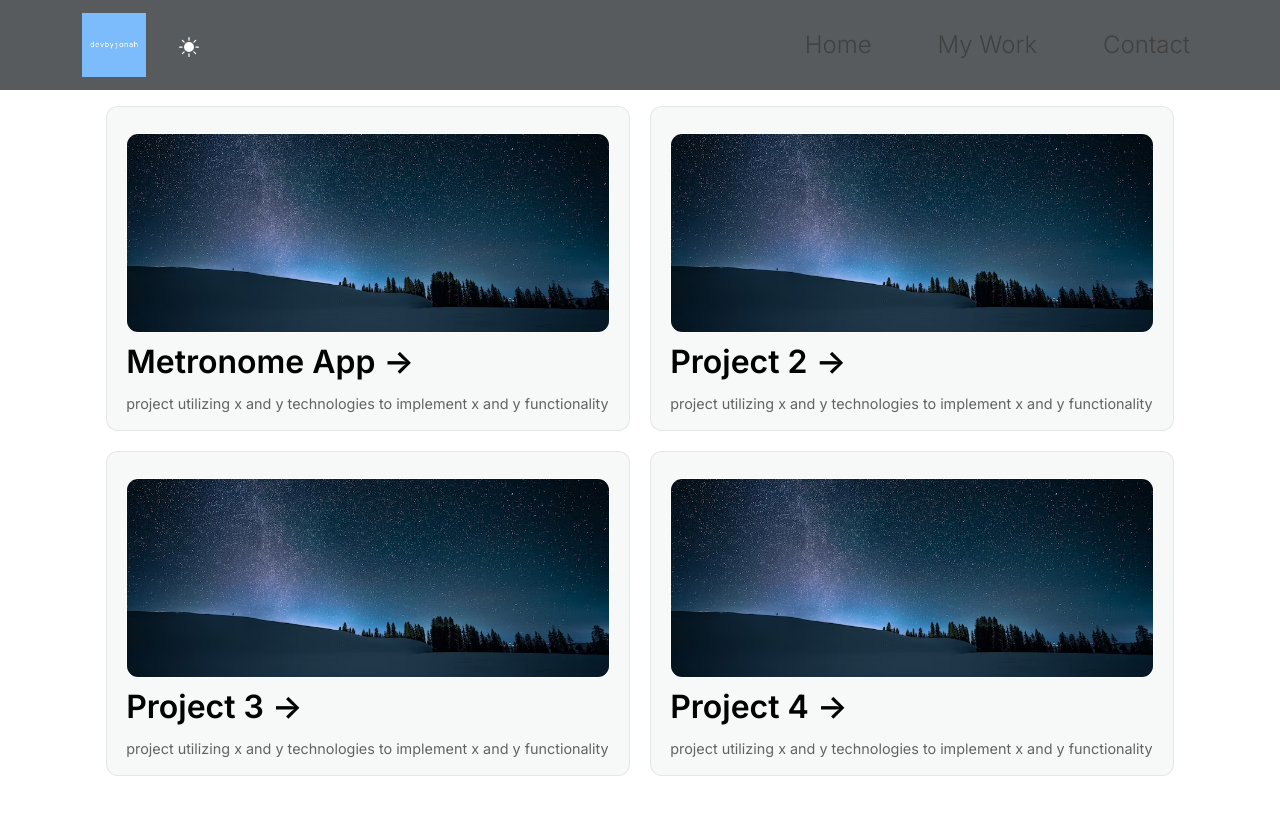
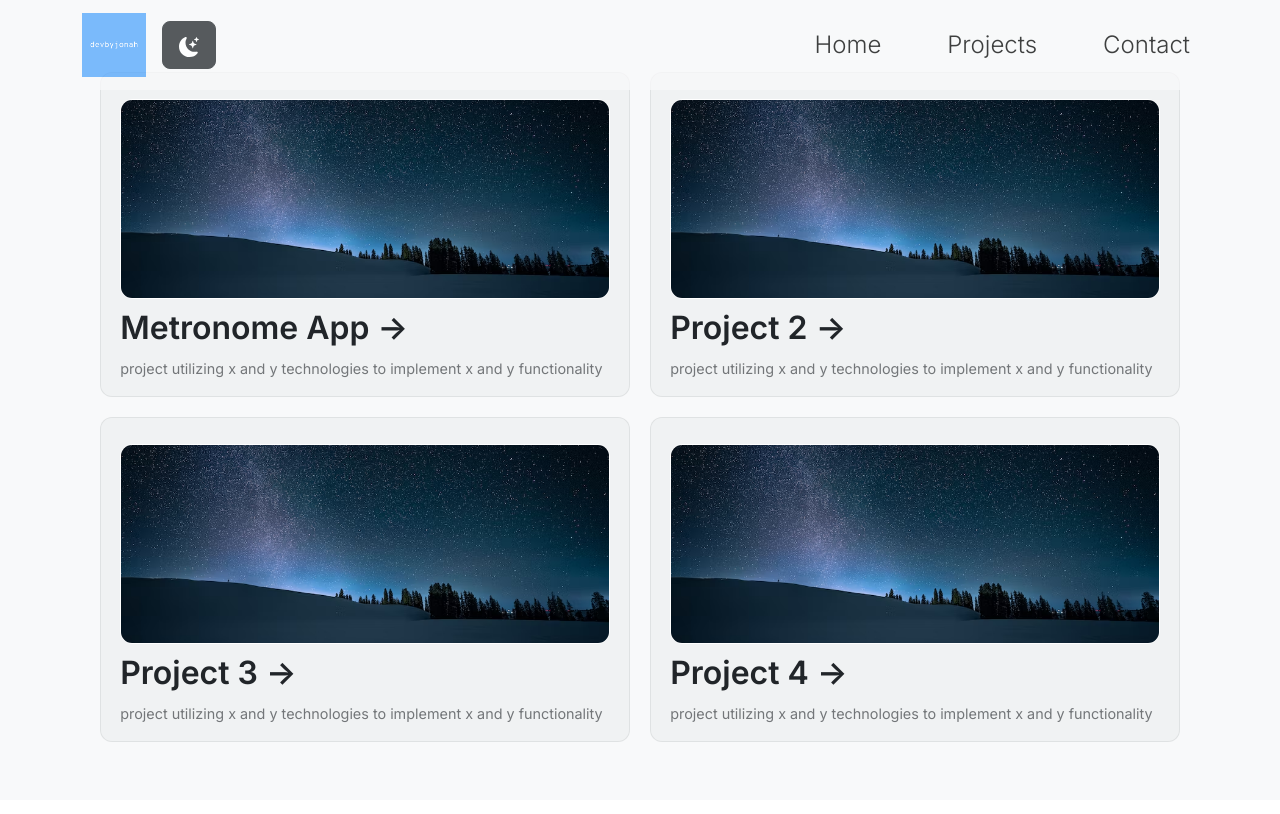
Before and after one commit to devbyjonah/old-portfolio, a Next.js app: page / in a window 1280 px wide. Shown: the top 814 px of the page. Built offline with nearby package versions, Linux system fonts and the light colour scheme.

Commit message:
finished implementing dark/light mode toggle

```diff
--- a/components/Header.js
+++ b/components/Header.js
@@ -4,13 +4,18 @@ import Link from "next/link";
 import Container from "react-bootstrap/Container";
 import Nav from "react-bootstrap/Nav";
 import Navbar from "react-bootstrap/Navbar";
-import Button from "react-bootstrap/Button";
 
-import { BsFillSunFill } from "react-icons/bs";
-
-export default function Header() {
+export default function Header({ darkMode, darkModeButton }) {
 	return (
-		<Navbar className="bg-dark opacity-75" fixed="top" expand="sm">
+		<Navbar
+			className={
+				darkMode
+					? "opacity-75 text-bg-dark"
+					: "opacity-75 text-bg-light"
+			}
+			fixed="top"
+			expand="xl"
+		>
 			<Container>
 				<Navbar.Brand href="#home">
 					<Image
@@ -20,22 +25,32 @@ export default function Header() {
 						height={64}
 					/>
 				</Navbar.Brand>
-				<Button variant="dark" className="btn-lg">
-					<BsFillSunFill />
-				</Button>
-				<Navbar.Toggle aria-controls="basic-navbar-nav" />
+				{darkModeButton}
+				<Navbar.Toggle
+					className="text-bg-light"
+					aria-controls="basic-navbar-nav"
+				/>
 				<Navbar.Collapse id="basic-navbar-nav">
 					<Nav
 						className="w-100 justify-content-end"
 						style={{ gap: 50 + "px" }}
 					>
-						<Nav.Link className="fs-4 fw-light" href="#home">
+						<Nav.Link
+							className="fs-4 fw-light text-reset"
+							href="#home"
+						>
 							Home
 						</Nav.Link>
-						<Nav.Link className="fs-4 fw-light" href="#projects">
-							My Work
+						<Nav.Link
+							className="fs-4 fw-light text-reset"
+							href="#projects"
+						>
+							Projects
 						</Nav.Link>
-						<Nav.Link className="fs-4 fw-light" href="#contact">
+						<Nav.Link
+							className="fs-4 fw-light text-reset"
+							href="#contact"
+						>
 							Contact
 						</Nav.Link>
 					</Nav>
--- a/components/Project.js
+++ b/components/Project.js
@@ -2,7 +2,8 @@ import Image from "next/image";
 import Link from "next/link";
 import styles from "../styles/components/Project.module.css";
 
-export default function Project({ link, image, title, description }) {
+export default function Project({ link, image, title, description, darkMode }) {
+	const theme = darkMode ? "text-light" : "text-dark";
 	return (
 		<Link href={link} className={styles.card}>
 			<Image
@@ -12,10 +13,10 @@ export default function Project({ link, image, title, description }) {
 				width={144}
 				height={200}
 			/>
-			<h2>
+			<h2 className={theme}>
 				{title} <span>-&gt;</span>
 			</h2>
-			<p>{description}</p>
+			<p className={theme}>{description}</p>
 		</Link>
 	);
 }
--- a/pages/_app.js
+++ b/pages/_app.js
@@ -2,7 +2,7 @@ import "bootstrap/dist/css/bootstrap.min.css";
 import "@/styles/globals.css";
 import SSRProvider from "react-bootstrap/SSRProvider";
 
-import { useEffect } from "react";
+import { useEffect, useState } from "react";
 
 import { Inter } from "@next/font/google";
 const inter = Inter({ subsets: ["latin"] });
--- a/pages/index.js
+++ b/pages/index.js
@@ -7,7 +7,32 @@ import Intro from "../components/Intro";
 // home page css
 import styles from "../styles/pages/Home.module.css";
 
+import Button from "react-bootstrap/Button";
+import { BsFillSunFill, BsFillMoonStarsFill } from "react-icons/bs";
+
+import { useState } from "react";
+
 export default function Home() {
+  const [darkMode, setDarkMode] = useState(false);
+  const darkModeToggle = () => {
+    if (darkMode) {
+      setDarkMode(false);
+    } else {
+      setDarkMode(true);
+    }
+  };
+  const darkModeButton = (
+    <>
+      <Button
+        variant={darkMode ? "light" : "dark"}
+        className="btn-lg"
+        onClick={darkModeToggle}
+      >
+        {darkMode ? <BsFillSunFill /> : <BsFillMoonStarsFill />}
+      </Button>
+    </>
+  );
+
   return (
     <>
       <Head>
@@ -19,46 +44,42 @@ export default function Home() {
         <meta name="viewport" content="width=device-width, initial-scale=1" />
         <link rel="icon" href="/favicon.ico" />
       </Head>
-      <main className={styles.main}>
-        <Intro />
-        <Header />
-
-        {/*<Header
-                  linksArray={[
-                    ["/", "Home"],
-                    ["/projects", "My Work"],
-                    ["/contact", "Contact"],
-                  ]}
-                  logoImage="/pic.avif"
-                />*/}
-
+      <div className={darkMode ? "text-bg-dark" : "text-bg-light"}>
+        <main className="d-flex flex-column justify-content-between align-items-center p-5 min-vh-100">
+          <Intro darkMode={darkMode} />
+          <Header darkMode={darkMode} darkModeButton={darkModeButton} />
           <div className={styles.grid}>
             <Project
               link="/"
               title="Metronome App"
               description="project utilizing x and y technologies to implement x and y functionality"
               image="/pic.avif"
+              darkMode={darkMode}
             />
             <Project
               link="/"
               title="Project 2"
               description="project utilizing x and y technologies to implement x and y functionality"
               image="/pic.avif"
+              darkMode={darkMode}
             />
             <Project
               link="/"
               title="Project 3"
               description="project utilizing x and y technologies to implement x and y functionality"
               image="/pic.avif"
+              darkMode={darkMode}
             />
             <Project
               link="/"
               title="Project 4"
               description="project utilizing x and y technologies to implement x and y functionality"
               image="/pic.avif"
+              darkMode={darkMode}
             />
           </div>
         </main>
+      </div>
     </>
   );
 }
--- a/styles/components/Header.module.css
+++ /dev/null
@@ -1,16 +0,0 @@
-.glass {
-	background: rgba(255, 255, 255, 0.1);
-	border-radius: var(--border-radius);
-	backdrop-filter: blur(10.8px);
-	-webkit-backdrop-filter: blur(10.8px);
-	border: 1px solid rgba(255, 255, 255, 1);
-}
-
-.nav {
-	height: 100px;
-	background: rgba(255, 255, 255, 0.1);
-	border-radius: var(--border-radius);
-	backdrop-filter: blur(10.8px);
-	-webkit-backdrop-filter: blur(10.8px);
-	border: 1px solid rgba(255, 255, 255, 1);
-}
--- a/styles/globals.css
+++ b/styles/globals.css
@@ -84,24 +84,6 @@ body {
   max-width: 100vw;
   overflow-x: hidden;
 }
-
-body {
-  color: rgb(var(--foreground-rgb)) !important;
-  background-color: linear-gradient(
-      to bottom,
-      transparent,
-      rgb(var(--background-end-rgb))
-    )
-    rgb(var(--background-start-rgb)) !important;
+a {
+  text-decoration: none;
 }
-
-a {
-  color: inherit !important;
-  text-decoration: none !important;
-}
-
-@media (prefers-color-scheme: dark) {
-  html {
-    color-scheme: dark;
-  }
-}
--- a/styles/pages/Home.module.css
+++ b/styles/pages/Home.module.css
@@ -1,12 +1,3 @@
-.main {
-  display: flex;
-  flex-direction: column;
-  justify-content: space-between;
-  align-items: center;
-  padding: 6rem;
-  min-height: 100vh;
-}
-
 .grid {
   display: grid;
   grid-template-columns: repeat(2, 50%);
```
Lines whose indentation alone changed are shown as unchanged.
